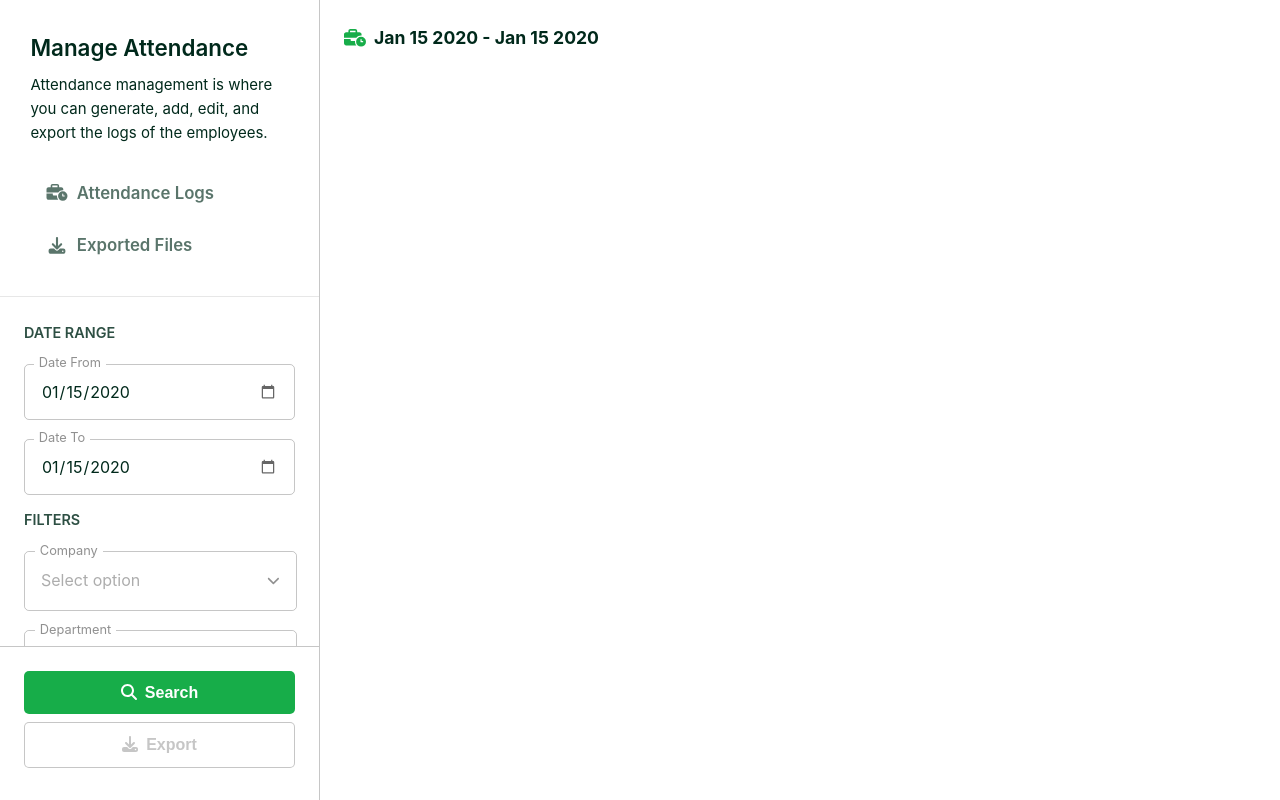
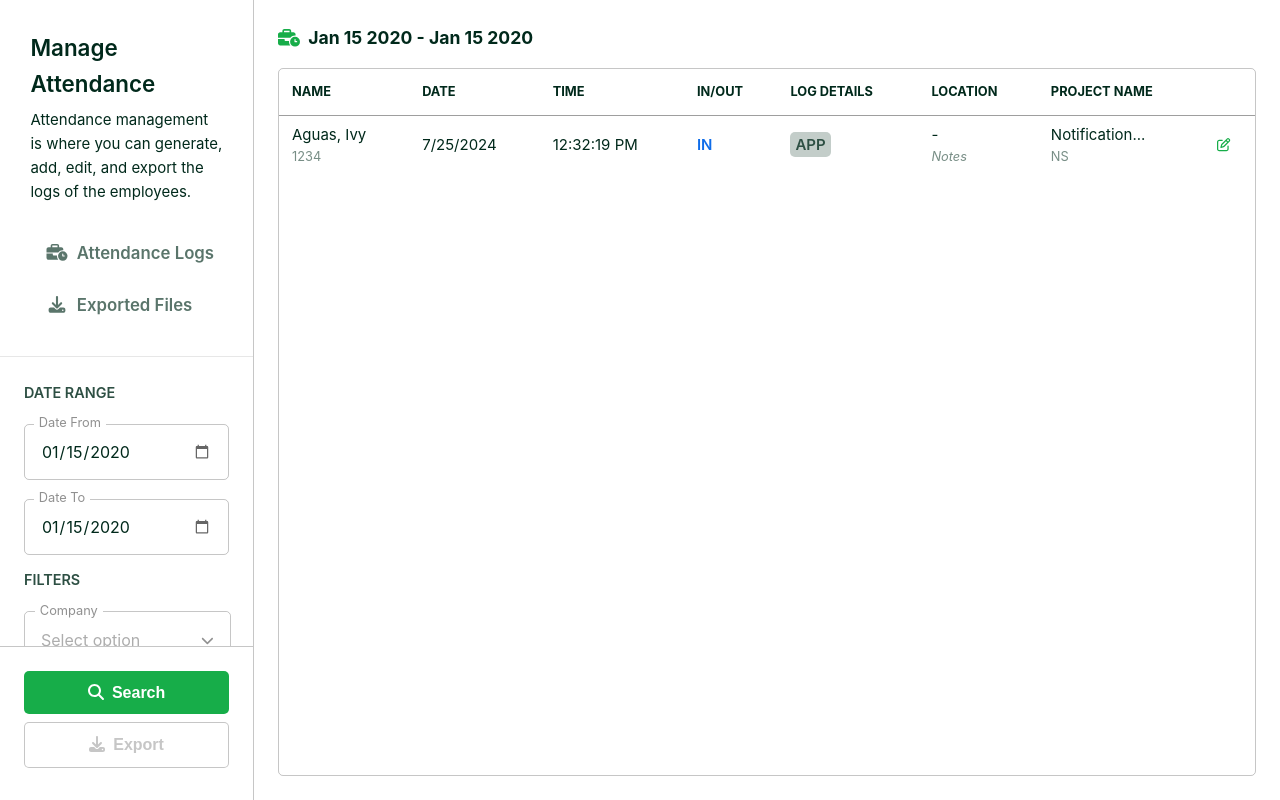
Before and after one commit to AlysCole/sprout-assessment, a Vue app: page / in a window 1280 px wide. Both pictures are taken after typing "2020-01-15", "2020-01-15" into the empty fields and a click on the button "Search". Built offline with nearby package versions, Linux system fonts and the light colour scheme.

Commit message:
Add manage attendance table/empty table view

```diff
--- a/src/assets/base.css
+++ b/src/assets/base.css
@@ -10,6 +10,10 @@
   --green: #17ad49;
   --green-light: #e6ffee;
 
+  --blue: #0f6de9;
+
+  --orange: #e47200;
+
   --divider-light-1: rgba(60, 60, 60, 0.29);
   --divider-light-2: rgba(60, 60, 60, 0.12);
   --divider-dark-1: rgba(84, 84, 84, 0.65);
@@ -19,6 +23,9 @@
   --text-light-2: rgba(60, 60, 60, 0.66);
   --text-dark-1: var(--white);
   --text-dark-2: rgba(235, 235, 235, 0.64);
+
+  --subtext: #788e86;
+  --badge-bg: #c3cdc9;
 }
 
 /* semantic color variables for this project */
@@ -64,7 +71,9 @@
 }
 
 body {
-  min-height: 100vh;
+  height: 100vh;
+  max-height: 100vh;
+  overflow: hidden;
   color: var(--color-text);
   background: var(--color-background);
   transition:
--- a/src/main.js
+++ b/src/main.js
@@ -20,10 +20,10 @@ import {
   faChevronDown,
   faSearch
 } from '@fortawesome/free-solid-svg-icons'
-import { faCalendar } from '@fortawesome/free-regular-svg-icons'
+import { faCalendar, faEdit } from '@fortawesome/free-regular-svg-icons'
 
 /* add icons to the library */
-library.add(faBusinessTime, faDownload, faChevronDown, faCalendar, faSearch)
+library.add(faBusinessTime, faDownload, faChevronDown, faCalendar, faSearch, faEdit)
 
 const app = createApp(App)
   .component('font-awesome-icon', FontAwesomeIcon)
--- a/src/views/ManageAttendance.vue
+++ b/src/views/ManageAttendance.vue
@@ -1,8 +1,12 @@
 <script setup>
-import { ref } from 'vue'
+import { ref, watch } from 'vue'
+import NoDataImg from '../assets/no-data.svg'
 import AttendanceSidebar from '../components/AttendanceSidebar.vue'
+import { attendanceLogs } from '../data/attendance.json'
 
 const formatDateString = (date) => (date ? date.toDateString().split(' ').slice(1).join(' ') : '')
+
+const data = ref([])
 
 const dateStart = ref()
 const setDateStart = (newDate) => {
@@ -15,6 +19,15 @@ const setDateEnd = (newDate) => {
   dateEnd.value = new Date(newDate)
   console.log('New end date:', dateEnd.value)
 }
+
+watch([dateStart, dateEnd], ([newDateStart, newDateEnd]) => {
+  if (newDateStart || newDateEnd) {
+    data.value = attendanceLogs?.map((log) => ({
+      ...log,
+      date: new Date(log?.date)
+    }))
+  }
+})
 </script>
 
 <template>
@@ -29,16 +42,72 @@ const setDateEnd = (newDate) => {
         </span>
         <span v-else>Date Range</span>
       </h3>
+      <div class="table-view">
+        <div class="empty-table" v-if="data?.length === 0 || !data">
+          <img :src="NoDataImg" />
+          <h2>No attendance logs to show</h2>
+          <p>Get started by searching for the logs</p>
+        </div>
+        <table v-else>
+          <thead>
+            <tr>
+              <th>Name</th>
+              <th>Date</th>
+              <th>Time</th>
+              <th>In/Out</th>
+              <th>Log Details</th>
+              <th>Location</th>
+              <th>Project Name</th>
+              <th><!-- Edit Column --></th>
+            </tr>
+          </thead>
+          <tbody>
+            <tr v-for="item in data" :key="item.id">
+              <td>
+                <div class="cell-text">{{ item?.name }}</div>
+                <div class="cell-subtext">{{ item?.id }}</div>
+              </td>
+              <td>{{ item?.date?.toLocaleDateString() }}</td>
+              <td>{{ item?.date?.toLocaleTimeString() }}</td>
+              <td>
+                <div class="in-status" :data-content="item.in ? 'in' : 'out'">
+                  {{ item?.in ? 'In' : 'Out' }}
+                </div>
+              </td>
+              <td>
+                <span class="log-detail__badge" v-for="detail in item?.logDetails" :key="detail">
+                  {{ detail }}
+                </span>
+              </td>
+              <td>
+                <div class="cell-text">{{ item?.location || '-' }}</div>
+                <div class="cell-subtext"><em>Notes</em></div>
+              </td>
+              <td>
+                <div class="cell-text">{{ item?.project }}</div>
+                <div class="cell-subtext">NS</div>
+              </td>
+              <td>
+                <button class="edit-button"><font-awesome-icon :icon="['far', 'edit']" /></button>
+              </td>
+            </tr>
+          </tbody>
+        </table>
+      </div>
     </div>
   </main>
 </template>
 
 <style scoped>
 .attendance-view {
+  display: flex;
+  flex-direction: column;
+  width: 100%;
   padding: 1.5rem;
 }
 
 h3 {
+  margin-bottom: 1rem;
   font-weight: 700;
   font-size: 1.1rem;
   color: var(--text-light-1);
@@ -48,4 +117,87 @@ h3 svg {
   color: var(--green);
   margin-right: 0.5rem;
 }
+
+.table-view {
+  height: 100%;
+  width: 100%;
+  border: 1px solid var(--divider-light-1);
+  border-radius: 5px;
+}
+
+.empty-table {
+  height: 100%;
+  width: 100%;
+  display: flex;
+  flex-direction: column;
+  align-items: center;
+  justify-content: center;
+}
+
+.empty-table img {
+  max-height: 100px;
+  margin-bottom: 1.5rem;
+}
+
+table {
+  width: 100%;
+  border-collapse: collapse;
+}
+
+table thead tr {
+  border-bottom: 1px solid var(--divider-light-1);
+}
+
+table thead th {
+  text-align: left;
+  padding: 0.8rem;
+  text-transform: uppercase;
+  font-size: 0.8rem;
+}
+
+table tbody td {
+  padding: 0.4rem 0.8rem;
+}
+
+.edit-button {
+  outline: none;
+  background: none;
+  border: none;
+  padding: 0;
+  margin: 0;
+  color: var(--green);
+}
+
+.cell-text {
+  display: flex;
+  flex-direction: column;
+  margin-bottom: 0;
+}
+
+.cell-subtext {
+  font-size: 0.8rem;
+  color: var(--subtext);
+}
+
+.in-status {
+  text-transform: uppercase;
+  font-weight: 600;
+}
+
+.in-status[data-content='in'] {
+  color: var(--blue);
+}
+
+.in-status[data-content='out'] {
+  color: var(--orange);
+}
+
+.log-detail__badge {
+  font-weight: 600;
+  text-transform: uppercase;
+  padding: 3px 5px;
+  border-radius: 5px;
+  color: var(--black-soft);
+  background: var(--badge-bg);
+}
 </style>
```
Also changed, not shown: src/assets/no-data.svg (added).
